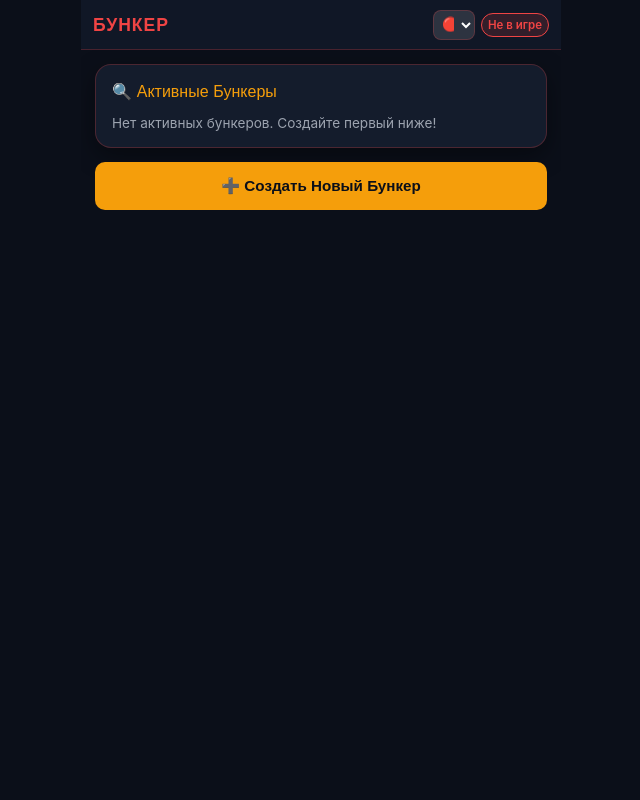
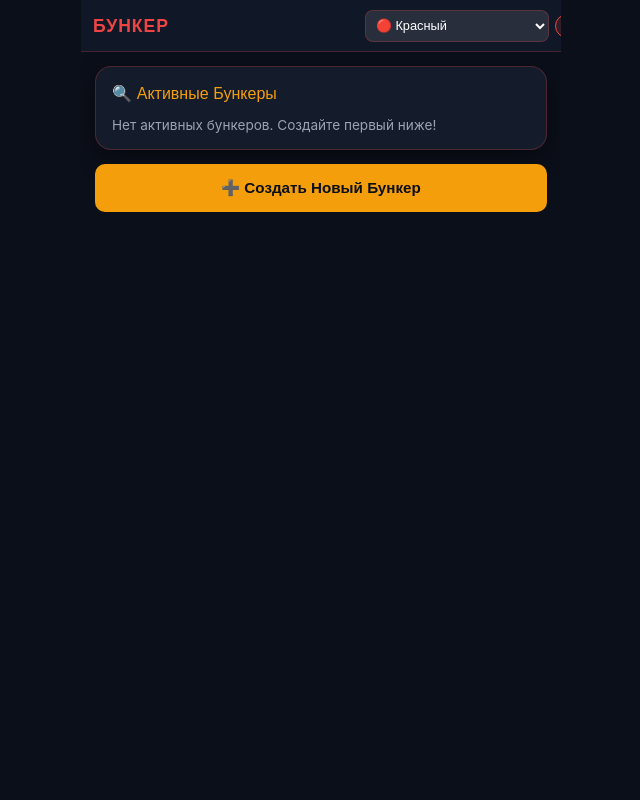
Before and after one commit to Aleksandr6669/my-python-site, a Flask app: page / in a window 1280 px wide. Shown: the whole page, without its empty margins (319-959 px from the left). Run offline with Flask 3, Linux system fonts and the light colour scheme; data that the repository does not hold is empty.

Commit message:
Fix Vercel serverless file storage path to /tmp, fix theme select dropdown layout with text, and ensure robust room re-entry

```diff
--- a/app.py
+++ b/app.py
@@ -2,17 +2,21 @@ from flask import Flask, render_template, request, jsonify, send_from_directory
 import uuid
 import os
 import json
+import tempfile
 
 app = Flask(__name__, static_folder='static', template_folder='templates')
 
-ROOMS_FILE = "rooms.json"
+# Use /tmp directory for serverless (Vercel / Lambda) writable filesystem compatibility
+TEMP_DIR = tempfile.gettempdir()
+ROOMS_FILE = os.path.join(TEMP_DIR, "bunker_rooms_v1.json")
 
 def load_rooms():
     if os.path.exists(ROOMS_FILE):
         try:
             with open(ROOMS_FILE, "r", encoding="utf-8") as f:
                 return json.load(f)
-        except Exception:
+        except Exception as e:
+            print("Load rooms error:", e)
             return {}
     return {}
 
@@ -21,9 +25,9 @@ def save_rooms():
         with open(ROOMS_FILE, "w", encoding="utf-8") as f:
             json.dump(ROOMS, f, ensure_ascii=False, indent=2)
     except Exception as e:
-        print("Error saving rooms:", e)
+        print("Save rooms error:", e)
 
-# Storage for rooms
+# In-memory storage with file backup
 ROOMS = load_rooms()
 
 @app.route("/")
@@ -49,6 +53,8 @@ def service_worker():
 
 @app.route("/api/list_rooms", methods=["GET"])
 def list_rooms():
+    global ROOMS
+    ROOMS = load_rooms()
     active_rooms = []
     for code, room in ROOMS.items():
         active_rooms.append({
@@ -62,6 +68,8 @@ def list_rooms():
 
 @app.route("/api/create_room", methods=["POST"])
 def create_room():
+    global ROOMS
+    ROOMS = load_rooms()
     data = request.json or {}
     room_code = data.get("room_code", "").strip().upper()
     password = data.get("password", "").strip()
@@ -72,15 +80,12 @@ def create_room():
     if not room_code or not password:
         return jsonify({"error": "Укажите код бункера и пароль"}), 400
 
-    if room_code in ROOMS:
-        return jsonify({"error": "Бункер с таким кодом уже существует"}), 400
-
     admin_id = str(uuid.uuid4())
     ROOMS[room_code] = {
         "code": room_code,
         "password": password,
         "seats": seats,
-        "status": "lobby", # 'lobby', 'voting', 'round_results', 'finished'
+        "status": "lobby",
         "round": 1,
         "admin_id": admin_id,
         "players": {
@@ -100,6 +105,8 @@ def create_room():
 
 @app.route("/api/join_room", methods=["POST"])
 def join_room():
+    global ROOMS
+    ROOMS = load_rooms()
     data = request.json or {}
     room_code = data.get("room_code", "").strip().upper()
     password = data.get("password", "").strip()
@@ -156,11 +163,13 @@ def join_room():
 
 @app.route("/api/room_status/<room_code>", methods=["GET"])
 def room_status(room_code):
+    global ROOMS
+    ROOMS = load_rooms()
     room_code = room_code.upper()
     player_id = request.args.get("player_id")
 
     if room_code not in ROOMS:
-        return jsonify({"error": "Бункер был удален или не существует", "code": "ROOM_DELETED"}), 404
+        return jsonify({"error": "Бункер не найден", "code": "ROOM_DELETED"}), 404
 
     room = ROOMS[room_code]
 
@@ -185,6 +194,8 @@ def room_status(room_code):
 
 @app.route("/api/kick_player", methods=["POST"])
 def kick_player():
+    global ROOMS
+    ROOMS = load_rooms()
     data = request.json or {}
     room_code = data.get("room_code", "").upper()
     admin_id = data.get("admin_id")
@@ -208,6 +219,8 @@ def kick_player():
 
 @app.route("/api/delete_room", methods=["POST"])
 def delete_room():
+    global ROOMS
+    ROOMS = load_rooms()
     data = request.json or {}
     room_code = data.get("room_code", "").upper()
     admin_id = data.get("admin_id")
@@ -225,6 +238,8 @@ def delete_room():
 
 @app.route("/api/start_game", methods=["POST"])
 def start_game():
+    global ROOMS
+    ROOMS = load_rooms()
     data = request.json or {}
     room_code = data.get("room_code", "").upper()
     player_id = data.get("player_id")
@@ -251,6 +266,8 @@ def start_game():
 
 @app.route("/api/cast_vote", methods=["POST"])
 def cast_vote():
+    global ROOMS
+    ROOMS = load_rooms()
     data = request.json or {}
     room_code = data.get("room_code", "").upper()
     voter_id = data.get("voter_id")
@@ -280,6 +297,8 @@ def cast_vote():
 
 @app.route("/api/tally_votes", methods=["POST"])
 def tally_votes():
+    global ROOMS
+    ROOMS = load_rooms()
     data = request.json or {}
     room_code = data.get("room_code", "").upper()
     player_id = data.get("player_id")
@@ -327,6 +346,8 @@ def tally_votes():
 
 @app.route("/api/next_round", methods=["POST"])
 def next_round():
+    global ROOMS
+    ROOMS = load_rooms()
     data = request.json or {}
     room_code = data.get("room_code", "").upper()
     player_id = data.get("player_id")
--- a/templates/index.html
+++ b/templates/index.html
@@ -94,13 +94,13 @@
             background: var(--bg-dark);
         }
 
-        /* Fixed Compact Header */
+        /* Fixed Header with Clean Theme Selector */
         header {
             position: fixed;
             top: 0;
             left: 0;
             right: 0;
-            height: calc(50px + env(safe-area-inset-top, 0px));
+            height: calc(52px + env(safe-area-inset-top, 0px));
             padding-top: env(safe-area-inset-top, 0px);
             padding-left: 12px;
             padding-right: 12px;
@@ -129,9 +129,7 @@
             display: flex;
             align-items: center;
             gap: 6px;
-            flex-shrink: 1;
-            min-width: 0;
-            overflow: hidden;
+            flex-shrink: 0;
         }
 
         .room-badge {
@@ -139,30 +137,25 @@
             background: rgba(239, 68, 68, 0.15);
             color: var(--danger-red);
             border: 1px solid var(--danger-red);
-            padding: 4px 6px;
+            padding: 4px 8px;
             border-radius: 12px;
             font-weight: 600;
             flex-shrink: 0;
             white-space: nowrap;
         }
 
-        /* Compact Icon-Only Theme Selector */
+        /* Clean Compact Theme Selector Dropdown */
         .theme-select-btn {
-            background: rgba(255, 255, 255, 0.12);
+            background: rgba(255, 255, 255, 0.1);
             border: 1px solid var(--border-color);
             color: white;
             border-radius: 8px;
-            padding: 2px 4px;
-            font-size: 0.85rem;
+            padding: 4px 6px;
+            font-size: 0.8rem;
             outline: none;
             cursor: pointer;
-            width: 42px;
-            height: 30px;
-            text-align: center;
+            height: 32px;
             flex-shrink: 0;
-            display: flex;
-            align-items: center;
-            justify-content: center;
         }
 
         .leave-btn {
@@ -182,7 +175,7 @@
             flex: 1;
             overflow-y: auto;
             padding: 14px;
-            margin-top: calc(50px + env(safe-area-inset-top, 0px));
+            margin-top: calc(52px + env(safe-area-inset-top, 0px));
             padding-bottom: calc(80px + env(safe-area-inset-bottom, 12px));
         }
 
@@ -463,11 +456,11 @@
             <div class="brand-title">БУНКЕР</div>
             <div class="header-actions">
                 <select class="theme-select-btn" onchange="changeTheme(this.value)">
-                    <option value="red">🔴</option>
-                    <option value="cyan">🔵</option>
-                    <option value="emerald">🟢</option>
-                    <option value="amber">🟡</option>
-                    <option value="purple">🟣</option>
+                    <option value="red">🔴 Красный</option>
+                    <option value="cyan">🔵 Циан</option>
+                    <option value="emerald">🟢 Изумруд</option>
+                    <option value="amber">🟡 Январь</option>
+                    <option value="purple">🟣 Фиолет</option>
                 </select>
                 <div class="room-badge" id="headerRoomBadge">Не в игре</div>
                 <button class="leave-btn" id="leaveBtn" style="display: none;" onclick="leaveRoom()">🚪 Выйти</button>
```
